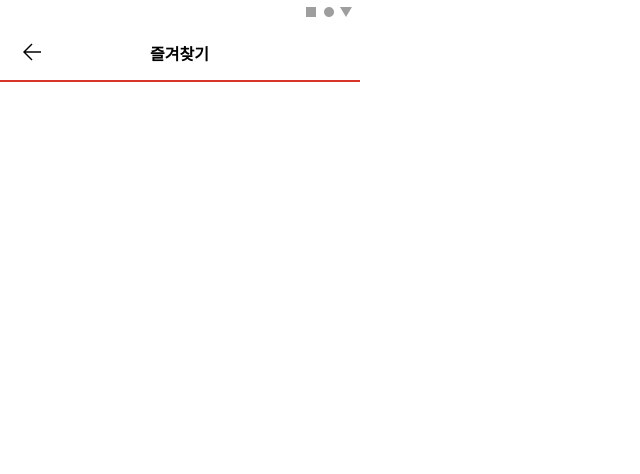
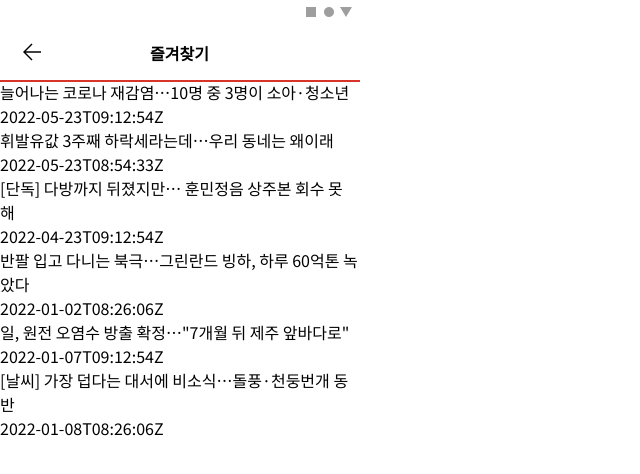
Before and after one commit to dygreen/nocap-news, a React (Create React App) app: page /m/my-news in a window 1280 px wide. Shown: the top 474 px of the page, without its empty margins (0-640 px from the left). Built offline with nearby package versions, Linux system fonts and the light colour scheme.

Commit message:
files add

```diff
--- a/package.json
+++ b/package.json
@@ -15,7 +15,7 @@
     "react-query": "^3.39.2",
     "react-redux": "^8.0.2",
     "react-router-dom": "6",
-    "react-scripts": "5.0.1",
+    "react-scripts": "4.0.0",
     "serve": "^14.0.1",
     "styled-components": "^5.3.5",
     "web-vitals": "^2.1.4"
--- /dev/null
+++ b/src/components/MyNewsList.js
@@ -0,0 +1,19 @@
+/* (메인-메뉴-즐겨찾기)에 들어갈 컨텐츠 리스트 */
+
+import { useSelector } from "react-redux";
+
+const MyNewsList = ({i, num}) => {
+
+  let bookmark = useSelector(state => state.bookmark);
+
+  return(
+    <>
+
+      <div>{bookmark[i].list[num].title}</div>
+      <div>{bookmark[i].list[num].published}</div>
+    </>
+  );
+
+}
+
+export default MyNewsList;
--- a/src/pages/MyComment.js
+++ b/src/pages/MyComment.js
@@ -1,5 +1,6 @@
 /* (메인-메뉴-내가 남긴 댓글) 내가 남긴 댓글을 볼 수 있는 페이지 */
 
+import { useSelector } from 'react-redux';
 import styled from 'styled-components';
 
 const MyCommentTitle = styled.div`
@@ -16,9 +17,13 @@ const MyCommentTitle = styled.div`
 
 
 const MyComment = () => {
+
+
+
   return (
     <>
       <MyCommentTitle>내가 남긴 댓글</MyCommentTitle>
+
     </>
   );
 }
--- a/src/pages/MyNews.js
+++ b/src/pages/MyNews.js
@@ -1,6 +1,7 @@
 /* (메인-메뉴-즐겨찾기) 즐겨찾기 메뉴 클릭시, DetailNews 상단 즐겨찾기 아이콘을 누른 뉴스 제목들을 볼 수 있는 페이지 */
 
 import { useSelector } from "react-redux";
+import MyNewsList from "../components/MyNewsList.js";
 import styled from 'styled-components';
 
 const MyNewTitle = styled.div`
@@ -19,11 +20,18 @@ const MyNews = () => {
 
   let bookmark = useSelector(state => state.bookmark);
 
-
   return (
     <>
       <MyNewTitle>즐겨찾기</MyNewTitle>
-      {console.log(bookmark[0].list[0].title)}
+      <div style={{marginTop: "80px"}}>
+        {
+          bookmark.map((a,i) =>
+            bookmark[i].list.map((a,num) =>
+              <MyNewsList num={num} i={i} key={num}/>
+            )
+          )
+        }
+      </div>
     </>
   );
 }
```
Also changed, not shown: 1 other file (tests, documents, lock files or other folders).
